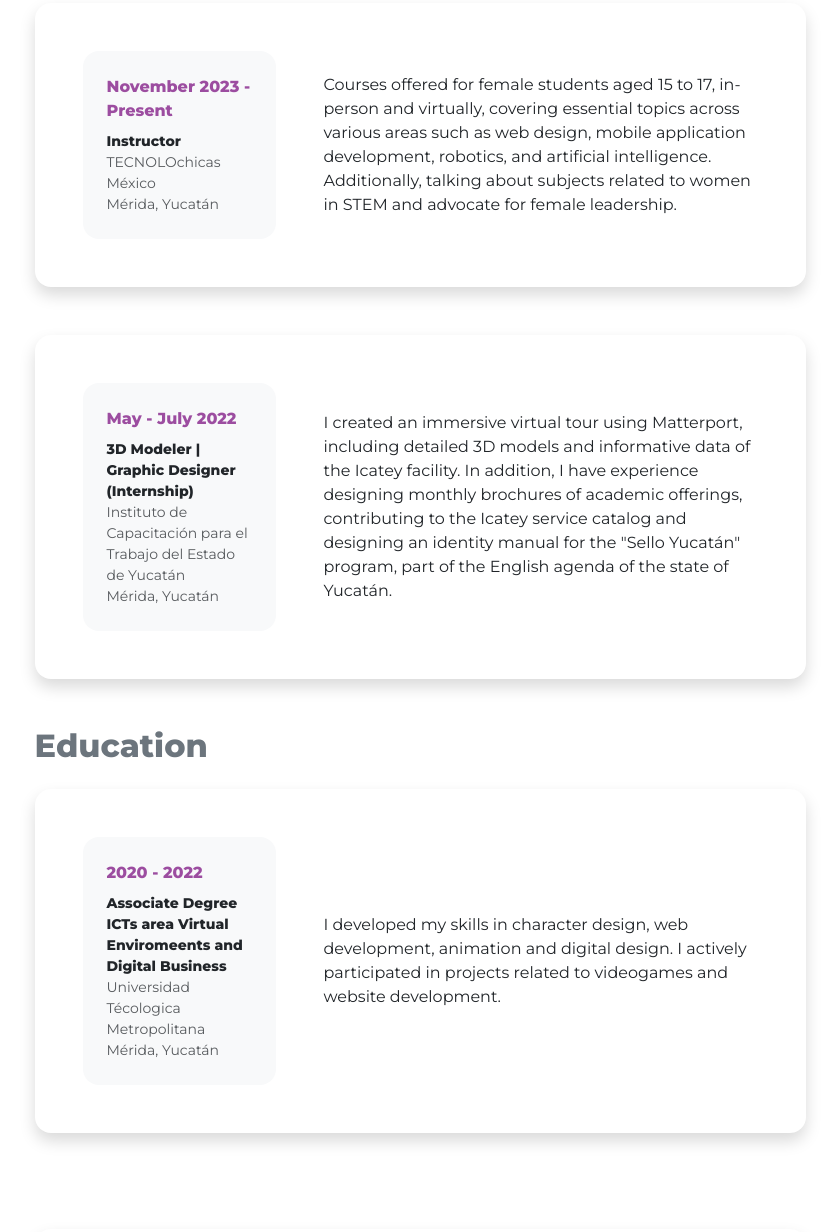
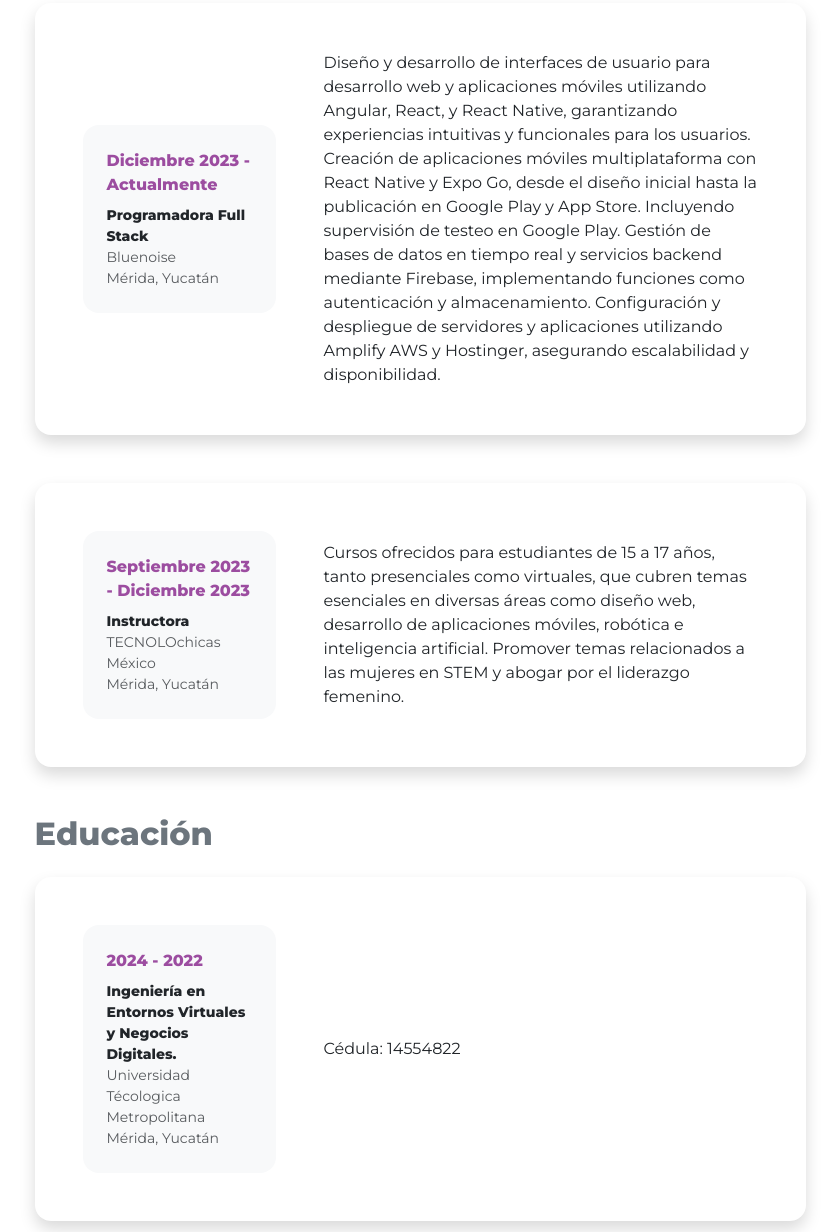
Before and after one commit to nataliariom/portfolio, a plain HTML site: page resume.html in a window 1280 px wide. Shown: the part 305-1537 px from the top of the page, without its empty margins (220-1060 px from the left). Drawn offline with nearby package versions, Linux system fonts and the light colour scheme.

Commit message:
Update resume.html

```diff
--- a/resume.html
+++ b/resume.html
@@ -45,11 +45,10 @@
                             <div class="d-flex align-items-center justify-content-between mb-4">
                                 <h2 class="text-primary fw-bolder mb-0">Experience</h2>
 
-                                <a class="btn btn-primary px-4 py-3" target="_blank" href="https://drive.google.com/uc?export=download&id=1UHS1l1B_oaEr0UUEc0uyfx4sgeN1mGBq" download>
+                                <a class="btn btn-primary px-4 py-3" target="_blank" href="https://drive.google.com/uc?export=download&id=1O5RFFaMcEDqzX4McNk0zTbugQWUfoqZ1" download>
                                     <div class="d-inline-block bi bi-download me-2"></div>
                                     Download Resume
                                 </a>
-
 
                             </div>
                             <div class="card shadow border-0 rounded-4 mb-5">
@@ -57,60 +56,85 @@
                                     <div class="row align-items-center gx-5">
                                         <div class="col text-center text-lg-start mb-4 mb-lg-0">
                                             <div class="bg-light p-4 rounded-4">
-                                                <div class="text-primary fw-bolder mb-2">November 2023 - Present</div>
-                                                <div class="small fw-bolder"> Instructor</div>
+                                                <div class="text-primary fw-bolder mb-2"> Diciembre 2023 - Actualmente </div>
+                                                <div class="small fw-bolder"> Programadora Full Stack </div>
+                                                <div class="small text-muted"> Bluenoise
+                                                </div>
+                                                <div class="small text-muted">Mérida, Yucatán</div>
+                                            </div>
+                                        </div>
+                                        <div class="col-lg-8"><div> Diseño y desarrollo de interfaces de usuario para desarrollo web y aplicaciones
+                                            móviles utilizando Angular, React, y React Native, garantizando experiencias
+                                            intuitivas y funcionales para los usuarios.
+                                            Creación de aplicaciones móviles multiplataforma con React Native y Expo Go,
+                                            desde el diseño inicial hasta la publicación en Google Play y App Store. Incluyendo
+                                            supervisión de testeo en Google Play.
+                                            Gestión de bases de datos en tiempo real y servicios backend mediante Firebase,
+                                            implementando funciones como autenticación y almacenamiento.
+                                            Configuración y despliegue de servidores y aplicaciones utilizando Amplify AWS y
+                                            Hostinger, asegurando escalabilidad y disponibilidad.</div></div>
+                                    </div>
+                                </div>
+                            </div>
+                            <div class="card shadow border-0 rounded-4 mb-5">
+                                <div class="card-body p-5">
+                                    <div class="row align-items-center gx-5">
+                                        <div class="col text-center text-lg-start mb-4 mb-lg-0">
+                                            <div class="bg-light p-4 rounded-4">
+                                                <div class="text-primary fw-bolder mb-2">Septiembre 2023 - Diciembre 2023</div>
+                                                <div class="small fw-bolder"> Instructora</div>
                                                 <div class="small text-muted">TECNOLOchicas México</div>
                                                 <div class="small text-muted"> Mérida, Yucatán</div>
                                             </div>
                                         </div>
-                                        <div class="col-lg-8"><div>Courses offered for female students aged 15 to 17, in-person and virtually, covering essential topics across various areas such as web design, mobile application development, robotics, and artificial intelligence.
-                                            Additionally, talking about subjects related to women in STEM and advocate for female leadership.</div></div>
+                                        <div class="col-lg-8"><div>Cursos ofrecidos para estudiantes de 15 a 17 años, tanto presenciales como
+                                            virtuales, que cubren temas esenciales en diversas áreas como diseño web,
+                                            desarrollo de aplicaciones móviles, robótica e inteligencia artificial.
+                                            Promover temas relacionados a las mujeres en STEM y abogar por el liderazgo
+                                            femenino.</div></div>
                                     </div>
                                 </div>
                             </div>
 
+
+
+                        </section>
+
+                        <section>
+                            <h2 class="text-secondary fw-bolder mb-4">Educación</h2>
 
                             <div class="card shadow border-0 rounded-4 mb-5">
                                 <div class="card-body p-5">
                                     <div class="row align-items-center gx-5">
                                         <div class="col text-center text-lg-start mb-4 mb-lg-0">
                                             <div class="bg-light p-4 rounded-4">
-                                                <div class="text-primary fw-bolder mb-2"> May - July 2022</div>
-                                                <div class="small fw-bolder"> 3D Modeler | Graphic Designer  (Internship) </div>
-                                                <div class="small text-muted">Instituto de Capacitación para el Trabajo del Estado de Yucatán
+                                                <div class="text-primary fw-bolder mb-2"> 2024 - 2022</div>
+                                                <div class="small fw-bolder"> Ingeniería en Entornos Virtuales y Negocios
+                                                    Digitales. </div>
+                                                <div class="small text-muted">Universidad Técologica Metropolitana
                                                 </div>
                                                 <div class="small text-muted">Mérida, Yucatán</div>
                                             </div>
                                         </div>
-                                        <div class="col-lg-8"><div> I created an immersive virtual tour using Matterport,
-                                            including detailed 3D models and informative data of the Icatey facility.
-                                             In addition, I have experience designing monthly brochures of academic offerings,
-                                              contributing to the Icatey service catalog and designing an identity manual for
-                                              the "Sello Yucatán" program, part of the English agenda of the state of Yucatán.</div></div>
+                                        <div class="col-lg-8"><div> Cédula: 14554822</div></div>
                                     </div>
                                 </div>
                             </div>
-                        </section>
-
-                        <section>
-                            <h2 class="text-secondary fw-bolder mb-4">Education</h2>
-
                             <div class="card shadow border-0 rounded-4 mb-5">
                                 <div class="card-body p-5">
                                     <div class="row align-items-center gx-5">
                                         <div class="col text-center text-lg-start mb-4 mb-lg-0">
                                             <div class="bg-light p-4 rounded-4">
                                                 <div class="text-primary fw-bolder mb-2"> 2020 - 2022</div>
-                                                <div class="small fw-bolder"> Associate Degree </div>
-                                                <div class="small fw-bolder">ICTs area Virtual Enviromeents and Digital Business </div>
+                                                <div class="small fw-bolder"> Técnico Superior Universitario en
+                                                    TIC. área Entornos Virtuales y Negocios
+                                                    Digitales.  </div>
                                                 <div class="small text-muted">Universidad Técologica Metropolitana
                                                 </div>
                                                 <div class="small text-muted">Mérida, Yucatán</div>
                                             </div>
                                         </div>
-                                        <div class="col-lg-8"><div> I developed my skills in character design,
-                                            web development, animation and digital design. I actively
-                                            participated in projects related to videogames and website development.</div></div>
+                                        <div class="col-lg-8"><div> Cédula: 13922943</div></div>
                                     </div>
                                 </div>
                             </div>
@@ -140,6 +164,10 @@
                                             <div class="col mb-4 mb-md-0"><div class="d-flex align-items-center bg-light rounded-4 p-3 h-100">Design Principles</div></div>
                                             <div class="col mb-4 mb-md-0"><div class="d-flex align-items-center bg-light rounded-4 p-3 h-100">Adobe Software Suite</div></div>
                                             <div class="col"><div class="d-flex align-items-center bg-light rounded-4 p-3 h-100">Database</div></div>
+                                            <div class="col"><div class="d-flex align-items-center bg-light rounded-4 p-3 h-100">Google Play  Console y App Store Connect, Expo Go</div></div>
+                                            <div class="col"><div class="d-flex align-items-center bg-light rounded-4 p-3 h-100">CPANEL, AWS Amplify, Hostinger</div></div>
+
+
                                         </div>
                                     </div>
 
@@ -149,14 +177,13 @@
                                             <h3 class="fw-bolder mb-0"><span class="text-gradient d-inline">Languages</span></h3>
                                         </div>
                                         <div class="row row-cols-1 row-cols-md-3 mb-4">
-                                            <div class="col mb-4 mb-md-0"><div class="d-flex align-items-center bg-light rounded-4 p-3 h-100">HTML</div></div>
+                                            <div class="col mb-4 mb-md-0"><div class="d-flex align-items-center bg-light rounded-4 p-3 h-100">HTML5, Bootstrap, React JS, Angular</div></div>
                                             <div class="col mb-4 mb-md-0"><div class="d-flex align-items-center bg-light rounded-4 p-3 h-100">CSS</div></div>
-                                            <div class="col"><div class="d-flex align-items-center bg-light rounded-4 p-3 h-100">JavaScript</div></div>
+                                            <div class="col"><div class="d-flex align-items-center bg-light rounded-4 p-3 h-100">JavaScript, Typescript</div></div>
                                         </div>
                                         <div class="row row-cols-1 row-cols-md-3">
                                             <div class="col mb-4 mb-md-0"><div class="d-flex align-items-center bg-light rounded-4 p-3 h-100">PHP</div></div>
-                                            <div class="col mb-4 mb-md-0"><div class="d-flex align-items-center bg-light rounded-4 p-3 h-100">SQL</div></div>
-                                            <div class="col"><div class="d-flex align-items-center bg-light rounded-4 p-3 h-100">C#</div></div>
+                                            <div class="col mb-4 mb-md-0"><div class="d-flex align-items-center bg-light rounded-4 p-3 h-100">SQL, Firebase, HeidiSQL</div></div>
                                         </div>
                                     </div>
                                 </div>
@@ -169,7 +196,7 @@
         <!-- Footer-->
         <footer class=" text-center bg-white py-4 mt-auto">
             <div class="container px-5">
-                    <div class="col-auto"><div class="small m-0">Copyright &copy; Natalia Río 2023</div></div>
+                    <div class="col-auto"><div class="small m-0">Copyright &copy; Natalia Río 2025</div></div>
             </div>
         </footer>
 
```
